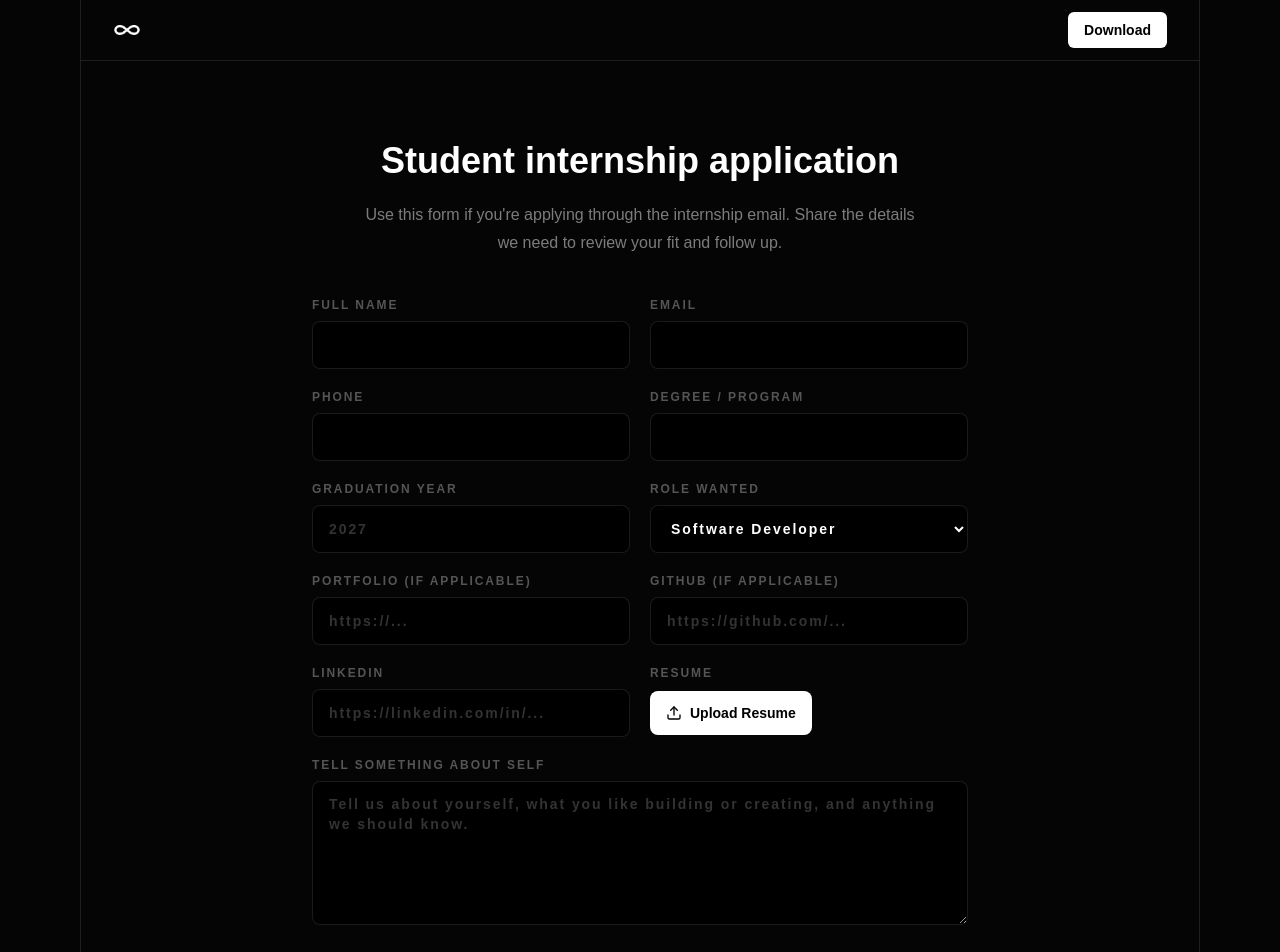
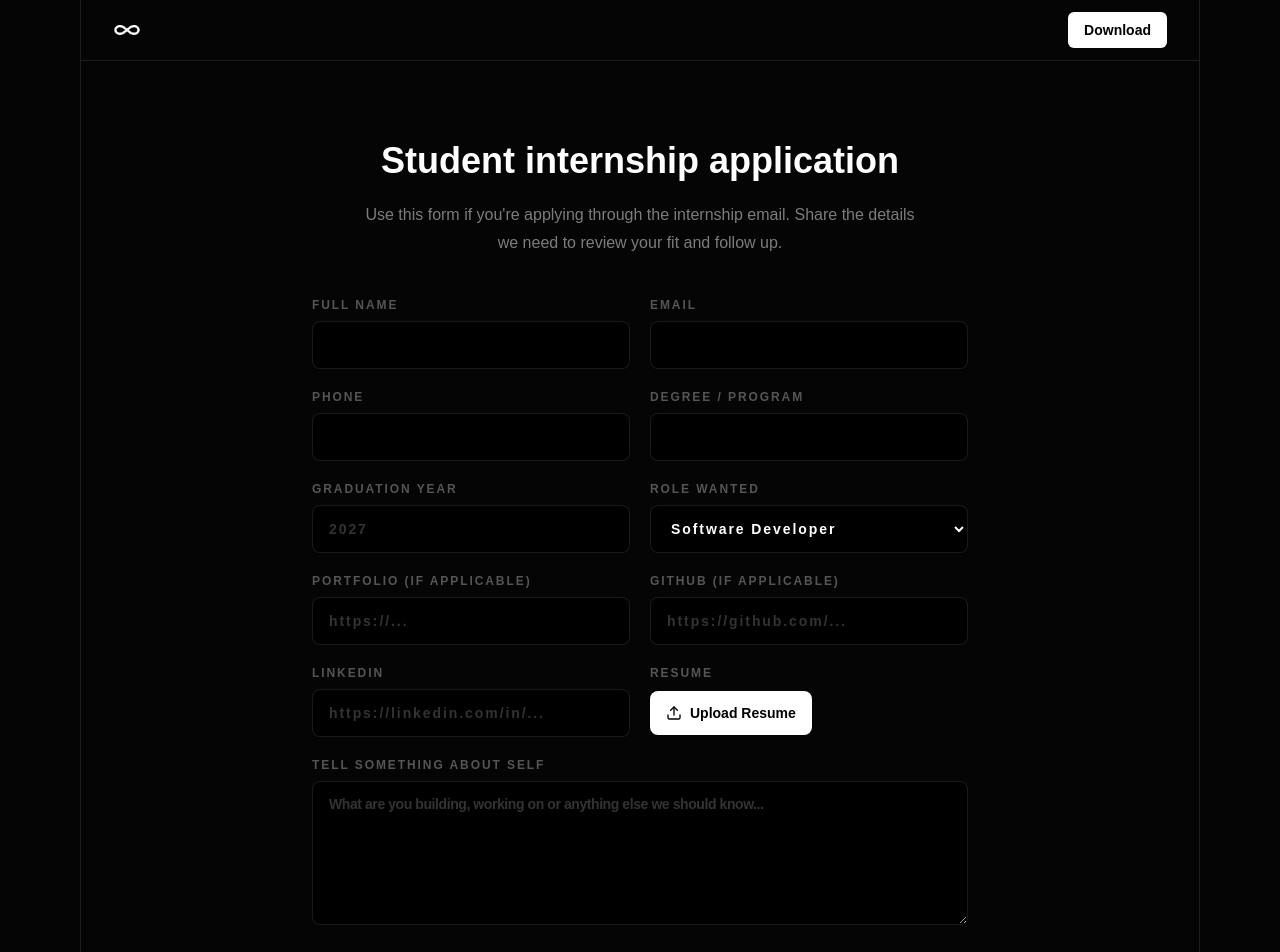
Before and after one commit to farzeenilyaszargar/Mandora, a Next.js app: page /apply in a window 1280 px wide. Shown: the top 952 px of the page. Built offline with nearby package versions, Linux system fonts and the light colour scheme; a web font is replaced by a local one.

Commit message:
Update application form placeholder

```diff
--- a/app/apply/apply-form.tsx
+++ b/app/apply/apply-form.tsx
@@ -127,7 +127,7 @@ export default function ApplyForm() {
         label="Tell something about self"
         value={form.aboutSelf}
         onChange={(value) => updateField("aboutSelf", value)}
-        placeholder="Tell us about yourself, what you like building or creating, and anything we should know."
+        placeholder="What are you building, working on or anything else we should know..."
       />
 
       {error ? <p className="mt-5 text-xs font-semibold text-red-300 sm:text-sm">{error}</p> : null}
@@ -221,7 +221,7 @@ function TextArea({
       <textarea
         value={value}
         onChange={(event) => onChange(event.target.value)}
-        className="mt-2 min-h-28 w-full resize-y rounded-lg border border-white/10 bg-black px-3 py-2.5 text-xs font-semibold leading-5 text-white outline-none transition placeholder:text-xs placeholder:text-white/20 focus:border-white/35 sm:min-h-36 sm:px-4 sm:py-3 sm:text-sm sm:leading-6 sm:placeholder:text-sm"
+        className="mt-2 min-h-28 w-full resize-y rounded-lg border border-white/10 bg-black px-3 py-2.5 text-xs font-semibold leading-5 text-white outline-none transition placeholder:text-xs placeholder:tracking-[-0.03em] placeholder:text-white/20 focus:border-white/35 sm:min-h-36 sm:px-4 sm:py-3 sm:text-sm sm:leading-6 sm:placeholder:text-sm"
         placeholder={placeholder}
       />
     </label>
```
